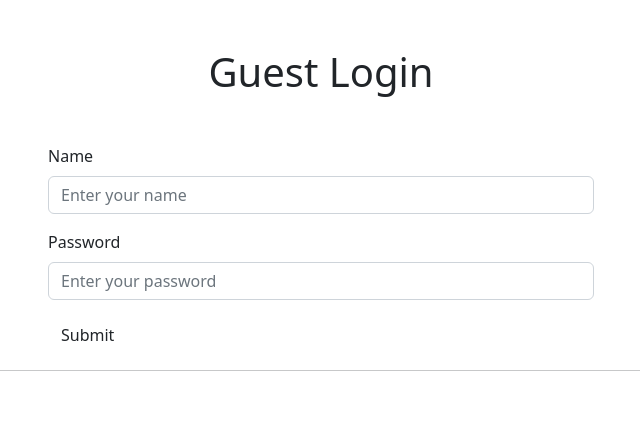
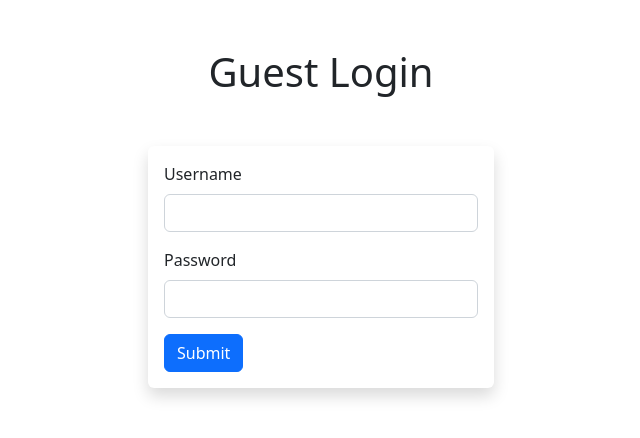
Before and after one commit to Database-Project-Dormitory-website/Dormitory-Website, a Flask app: page /guestlogin in a window 1280 px wide. Shown: the part 56-494 px from the top of the page, without its empty margins (319-959 px from the left). Run offline with Flask 3, Linux system fonts and the light colour scheme.

Commit message:
Edited guest log in page

```diff
--- a/templates/guestlogin.html
+++ b/templates/guestlogin.html
@@ -1,37 +1,24 @@
-{% extends "base.html" %}
-
+{% extends 'base.html' %}
 {% block content %}
-
-<body>
-  <div class="content">
-
 <div class="container mt-5">
   <div class="row justify-content-center">
     <div class="col-md-6">
       <h1 class="text-center mb-5">Guest Login</h1>
-      <form action="{{ url_for('auth_guest') }}" method="POST">
+      <div class="shadow p-3 mb-5 bg-body rounded" style="margin: 50px 100px 100px 100px;">
+      <form method="POST">
         <div class="mb-3">
-          <label for="guest-name" class="form-label">Name</label>
-          <input type="text" class="form-control" id="guest-name" name="name" placeholder="Enter your name">
+          <label for="username" class="form-label">Username</label>
+          <input type="text" class="form-control" id="username" name="username" />
         </div>
         <div class="mb-3">
-          <label for="guest-password" class="form-label">Password</label>
-          <input type="password" class="form-control" id="guest-password" name="password" placeholder="Enter your password">
+          <label for="password" class="form-label">Password</label>
+          <input type="password" class="form-control" id="password" name="password" />
         </div>
-        <button type="submit" class="btn btn-submit">Submit</button>
+        <button type="submit" class="btn btn-primary">Submit</button>
       </form>
+      </div>
     </div>
   </div>
 </div>
 
-</div>
-
-<hr>
-
-
-<div>
-
-<!-- Bootstrap JS -->
-<script src="https://cdn.jsdelivr.net/npm/bootstrap@5.3.0-alpha3/dist/js/bootstrap.bundle.min.js" integrity="sha384-ENjdO4Dr2bkBIFxQpeoTz1HIcje39Wm4jDKdf19U8gI4ddQ3GYNS7NTKfAdVQSZe" crossorigin="anonymous"></script>
-
 {% endblock %}
```
